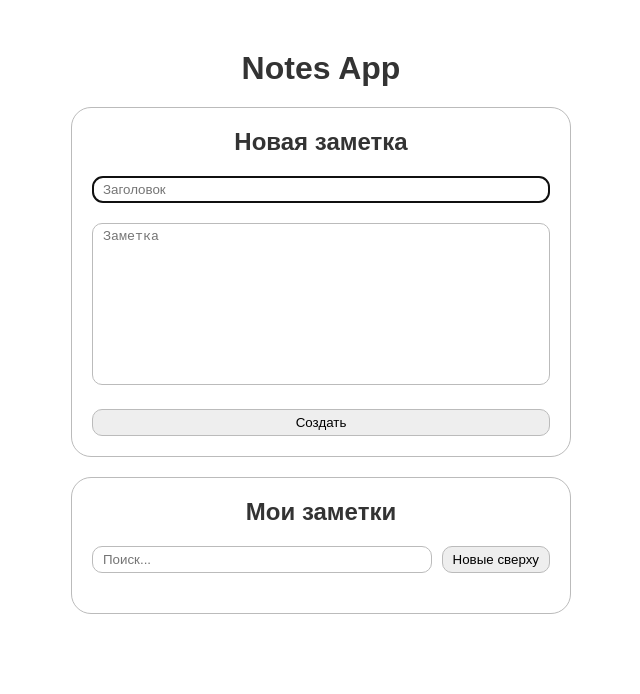
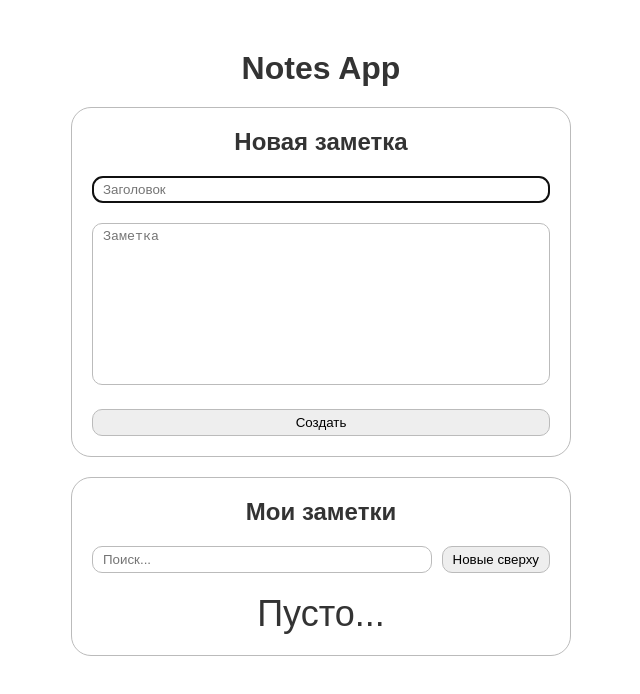
Before and after one commit to CondoR-R/notes-app, a React (Vite) app: page / in a window 1280 px wide. Shown: the top 694 px of the page, without its empty margins (319-959 px from the left). Built offline with nearby package versions, Linux system fonts and the light colour scheme.

Commit message:
добавлено сообщение при пустом списке заметок

```diff
--- a/src/components/NoteList/NoteList.module.scss
+++ b/src/components/NoteList/NoteList.module.scss
@@ -22,3 +22,8 @@
   flex-direction: column;
   row-gap: 10px;
 }
+
+.empty {
+  font-size: 36px;
+  align-self: center;
+}
--- a/src/components/NoteList/index.tsx
+++ b/src/components/NoteList/index.tsx
@@ -28,6 +28,8 @@ export const NoteList: React.FC<Props> = ({className}) => {
       />
     ))
 
+  console.log(renderNotes);
+
   return (
     <div className={cn(style.wrapper, className, 'border')}>
       <h2 className={style.title}>Мои заметки</h2>
@@ -35,9 +37,11 @@ export const NoteList: React.FC<Props> = ({className}) => {
         <SearchBar className={style.search} />
         <SortControls />
       </div>
-      <ul className={style.list}>
+      {renderNotes.length > 0 ? (<ul className={style.list}>
         {renderNotes}
-      </ul>
+      </ul>) : (<p className={style.empty}>Пусто...</p>)}
+
+
     </div>
   )
 }
```
